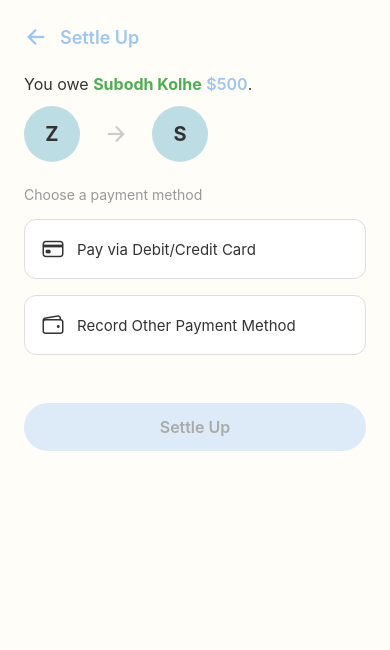
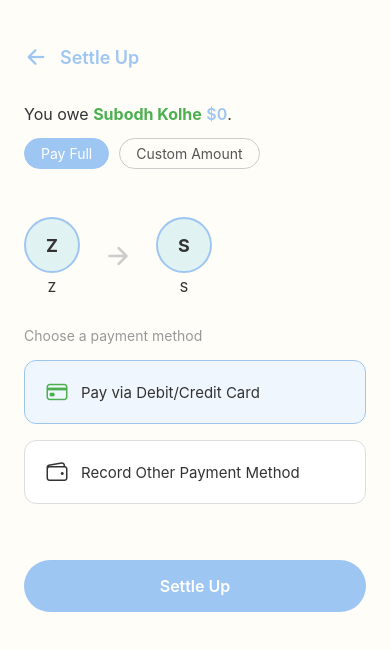
Before and after one commit to Zineb2a/Splitify, a React Native app in the folder splitify/: screen /SettleUpSelect in a window 390 px wide. Shown: the top 650 px of the page. Built offline with nearby package versions, Linux system fonts and the light colour scheme; no server answers; the database is empty.

Commit message:
settleup connected to backend

```diff
--- a/splitify/screens/SettleUpSelectMethod.js
+++ b/splitify/screens/SettleUpSelectMethod.js
@@ -1,4 +1,4 @@
-import React, { useState } from 'react';
+import React, { useState, useEffect } from 'react';
 import {
   View,
   Text,
@@ -6,22 +6,68 @@ import {
   TouchableOpacity,
   Pressable,
   SafeAreaView,
+  Alert,
+  TextInput,
 } from 'react-native';
 import { Ionicons } from '@expo/vector-icons';
 import { useNavigation, useRoute } from '@react-navigation/native';
+import { addDoc, collection, doc, getDoc } from 'firebase/firestore';
+import { db } from '../firebase';
 
 const SettleUpSelectMethod = () => {
   const navigation = useNavigation();
   const route = useRoute();
 
-  const { from = 'Z', to = 'S', name = 'Subodh Kolhe', amount = '$500' } =
-    route.params || {};
+  const { from = 'Z', to = 'S', name = 'Subodh Kolhe' } = route.params || {};
 
-  const [selected, setSelected] = useState(null);
+  const [selected, setSelected] = useState('card');
+  const [customAmount, setCustomAmount] = useState('');
+  const [payFull, setPayFull] = useState(true);
+  const [realAmount, setRealAmount] = useState(null);
 
-  const handleSettle = () => {
-    if (!selected) return;
-    navigation.navigate('SettleUpSuccess', { name });
+  useEffect(() => {
+    const fetchRealAmount = async () => {
+      try {
+        const docRef = doc(db, 'debts', `${from}_${to}`);
+        const docSnap = await getDoc(docRef);
+        if (docSnap.exists()) {
+          setRealAmount(docSnap.data().amount);
+        } else {
+          setRealAmount(0);
+        }
+      } catch (error) {
+        console.error('Failed to fetch real amount:', error);
+      }
+    };
+    fetchRealAmount();
+  }, []);
+
+  const handleSettle = async () => {
+    const amountToSettle = payFull ? realAmount : parseFloat(customAmount);
+    if (!amountToSettle || isNaN(amountToSettle) || amountToSettle <= 0) {
+      Alert.alert('Invalid amount');
+      return;
+    }
+
+    try {
+      await addDoc(collection(db, 'settlements'), {
+        from,
+        to,
+        name,
+        amount: amountToSettle,
+        method: selected,
+        settledAt: new Date().toISOString(),
+      });
+
+      navigation.navigate('SettleUpSuccess', {
+        name,
+        method: selected,
+        amount: amountToSettle,
+      });
+    } catch (error) {
+      Alert.alert('Error', 'Failed to record settlement.');
+      console.error('Settlement error:', error);
+    }
   };
 
   return (
@@ -42,17 +88,50 @@ const SettleUpSelectMethod = () => {
         <Text style={styles.info}>
           You owe{' '}
           <Text style={[styles.highlight, { color: '#4CAF50' }]}>{name}</Text>{' '}
-          <Text style={styles.amount}>{amount}</Text>.
+          <Text style={styles.amount}>${realAmount ?? '...'}</Text>.
         </Text>
+
+        {/* Toggle */}
+        <View style={{ flexDirection: 'row', gap: 10, marginBottom: 16 }}>
+          <TouchableOpacity
+            style={[styles.toggleButton, payFull && styles.toggleActive]}
+            onPress={() => setPayFull(true)}
+          >
+            <Text style={payFull ? styles.toggleTextActive : styles.toggleText}>Pay Full</Text>
+          </TouchableOpacity>
+          <TouchableOpacity
+            style={[styles.toggleButton, !payFull && styles.toggleActive]}
+            onPress={() => setPayFull(false)}
+          >
+            <Text style={!payFull ? styles.toggleTextActive : styles.toggleText}>Custom Amount</Text>
+          </TouchableOpacity>
+        </View>
+        {!payFull && (
+          <TextInput
+            placeholder="Enter amount"
+            keyboardType="numeric"
+            value={customAmount}
+            onChangeText={setCustomAmount}
+            style={styles.amountInput}
+          />
+        )}
 
         {/* Avatars */}
         <View style={styles.avatarRow}>
-          <View style={styles.circle}>
-            <Text style={styles.circleText}>{from}</Text>
+          <View style={styles.avatarContainer}>
+            <View style={styles.circle}>
+              <Text style={styles.initials}>{from[0]}</Text>
+            </View>
+            <Text style={styles.avatarName}>{from}</Text>
           </View>
-          <Ionicons name="arrow-forward" size={24} color="#ccc" />
-          <View style={styles.circle}>
-            <Text style={styles.circleText}>{to}</Text>
+
+          <Ionicons name="arrow-forward" size={28} color="#ccc" />
+
+          <View style={styles.avatarContainer}>
+            <View style={styles.circle}>
+              <Text style={styles.initials}>{to[0]}</Text>
+            </View>
+            <Text style={styles.avatarName}>{to}</Text>
           </View>
         </View>
 
@@ -119,7 +198,8 @@ const styles = StyleSheet.create({
     flexDirection: 'row',
     alignItems: 'center',
     gap: 12,
-    marginBottom: 24,
+    marginBottom: 32,
+    marginTop: 20,
   },
   headerTitle: {
     fontSize: 18,
@@ -130,6 +210,7 @@ const styles = StyleSheet.create({
     fontSize: 16,
     marginBottom: 12,
     color: '#333',
+    lineHeight: 24,
   },
   highlight: {
     fontWeight: 'bold',
@@ -142,20 +223,32 @@ const styles = StyleSheet.create({
     flexDirection: 'row',
     alignItems: 'center',
     gap: 24,
-    marginBottom: 24,
+    marginVertical: 32,
+  },
+  avatarContainer: {
+    alignItems: 'center',
+    gap: 6,
   },
   circle: {
-    backgroundColor: '#BDDDE4',
+    backgroundColor: '#E0F2F1',
+    borderColor: '#9EC6F3',
+    borderWidth: 2,
     width: 56,
     height: 56,
     borderRadius: 28,
     justifyContent: 'center',
     alignItems: 'center',
   },
-  circleText: {
-    fontSize: 20,
+  initials: {
+    fontSize: 18,
     fontWeight: 'bold',
     color: '#333',
+  },
+  avatarName: {
+    fontSize: 13,
+    color: '#333',
+    fontWeight: '500',
+    textAlign: 'center',
   },
   subtext: {
     fontSize: 14,
@@ -167,7 +260,8 @@ const styles = StyleSheet.create({
     alignItems: 'center',
     borderWidth: 1,
     borderColor: '#DDD',
-    padding: 16,
+    paddingVertical: 18,
+    paddingHorizontal: 20,
     borderRadius: 12,
     marginBottom: 16,
     gap: 12,
@@ -183,10 +277,10 @@ const styles = StyleSheet.create({
   },
   button: {
     backgroundColor: '#9EC6F3',
-    paddingVertical: 14,
+    paddingVertical: 16,
     alignItems: 'center',
-    borderRadius: 24,
-    marginTop: 32,
+    borderRadius: 30,
+    marginTop: 40,
   },
   buttonDisabled: {
     backgroundColor: '#DDEAF7',
@@ -196,4 +290,31 @@ const styles = StyleSheet.create({
     fontSize: 16,
     color: '#fff',
   },
+  toggleButton: {
+    borderWidth: 1,
+    borderColor: '#ccc',
+    borderRadius: 20,
+    paddingVertical: 6,
+    paddingHorizontal: 16,
+  },
+  toggleActive: {
+    backgroundColor: '#9EC6F3',
+    borderColor: '#9EC6F3',
+  },
+  toggleText: {
+    fontSize: 14,
+    color: '#555',
+  },
+  toggleTextActive: {
+    fontSize: 14,
+    color: '#fff',
+  },
+  amountInput: {
+    backgroundColor: '#fff',
+    borderColor: '#ccc',
+    borderWidth: 1,
+    borderRadius: 10,
+    padding: 12,
+    fontSize: 16,
+  },
 });
```
